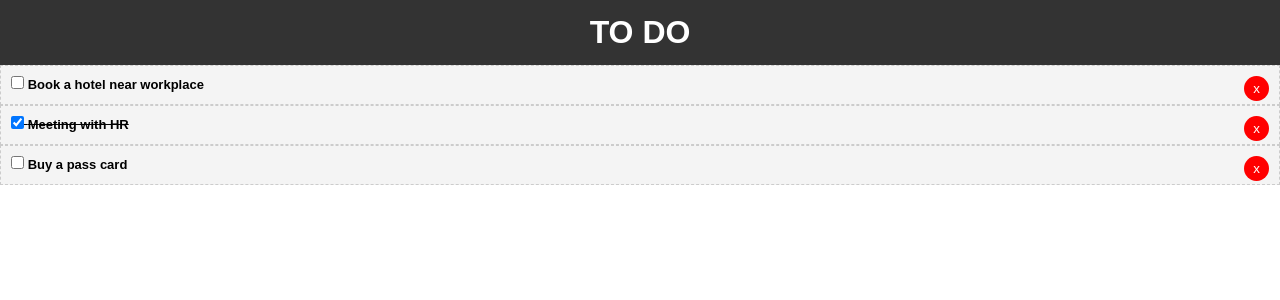
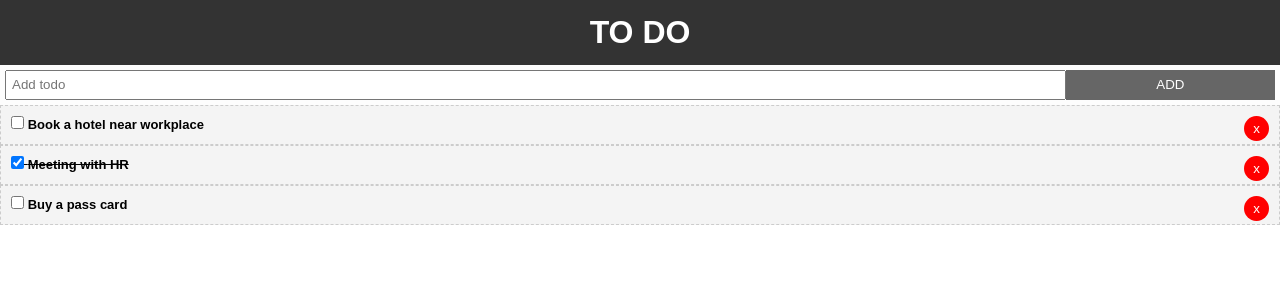
Before and after one commit to matheusabr/react-crash-todo, a React (Create React App) app: page / in a window 1280 px wide. Shown: the top 300 px of the page. Built offline with nearby package versions, Linux system fonts and the light colour scheme.

Commit message:
style(AddTodo): create component layout

```diff
--- a/src/App.css
+++ b/src/App.css
@@ -13,3 +13,17 @@
   color: #333;
   text-decoration: none;
 }
+
+.btn {
+  display: inline-block;
+  flex: 2;
+  height: 30px;
+  background-color: #666;
+  color: #fff;
+  border: none;
+  cursor: pointer;
+}
+
+.btn:hover {
+  background-color: #333;
+}
--- a/src/App.js
+++ b/src/App.js
@@ -3,6 +3,7 @@
 // Components
 import Todos from './components/Todos';
 import Header from './components/layout/Header';
+import AddTodo from './components/AddTodo';
 
 class App extends Component { // Obs 01: class App extends React.Component {
   state = {
@@ -47,6 +48,7 @@
     return (
       <div className="App" style={appStyle}>
         <Header />
+        <AddTodo />
         <Todos todos={this.state.todos} toggleComplete={this.toggleComplete} removeTodo={this.removeTodo} />
       </div>
     );
--- /dev/null
+++ b/src/components/AddTodo.js
@@ -0,0 +1,24 @@
+import React, { Component } from 'react';
+
+class AddTodo extends Component {
+  render() {
+    return (
+      <form style={{ display: 'flex', padding: '5px' }}>
+        <input
+          type="text"
+          name="title"
+          placeholder="Add todo"
+          style={{ flex: '10', height: '30px', padding: '5px' }}
+        />
+        <input
+          type="submit"
+          value="ADD"
+          className="btn"
+          style={{ flex: '2' }}
+        />
+      </form>
+    )
+  }
+}
+
+export default AddTodo;
```
